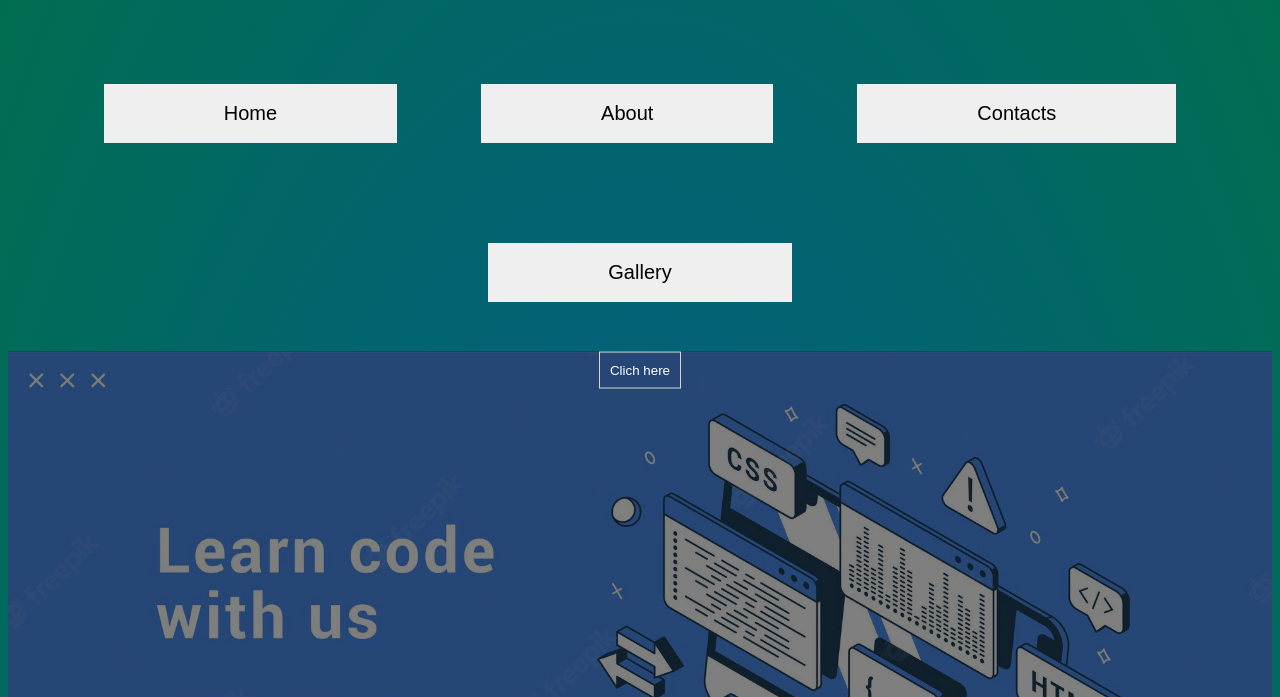
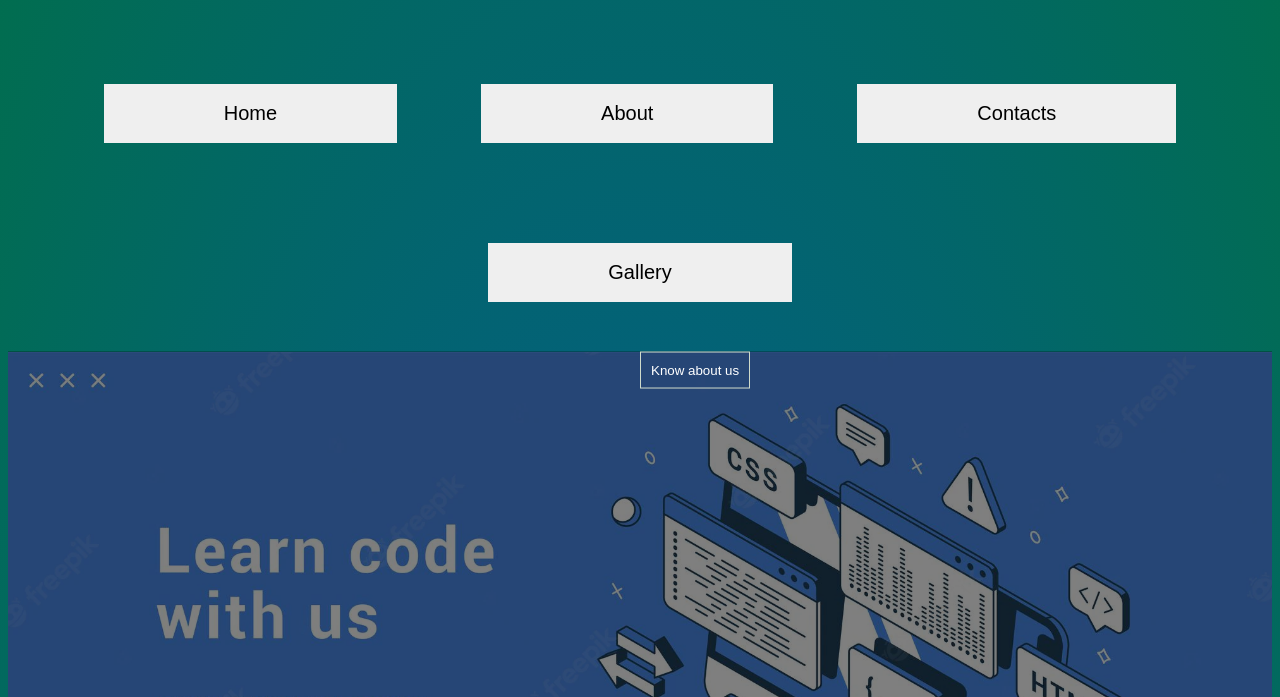
Before and after one commit to ajnasulqubra/Html, a plain HTML site: page about.html in a window 1280 px wide. Shown: the part 103-800 px from the top of the page. Drawn offline with Linux system fonts and the light colour scheme.

Commit message:
Update about.html

```diff
--- a/about.html
+++ b/about.html
@@ -21,7 +21,7 @@
         <img src="about.webp" alt="About">
         <div class="centered">
 
-            <a href="#body"><button>Clich here</button></a>
+            <a href="#body"><button style="position:absolute ;">Know about us</button></a>
         </div>
 
 
```
